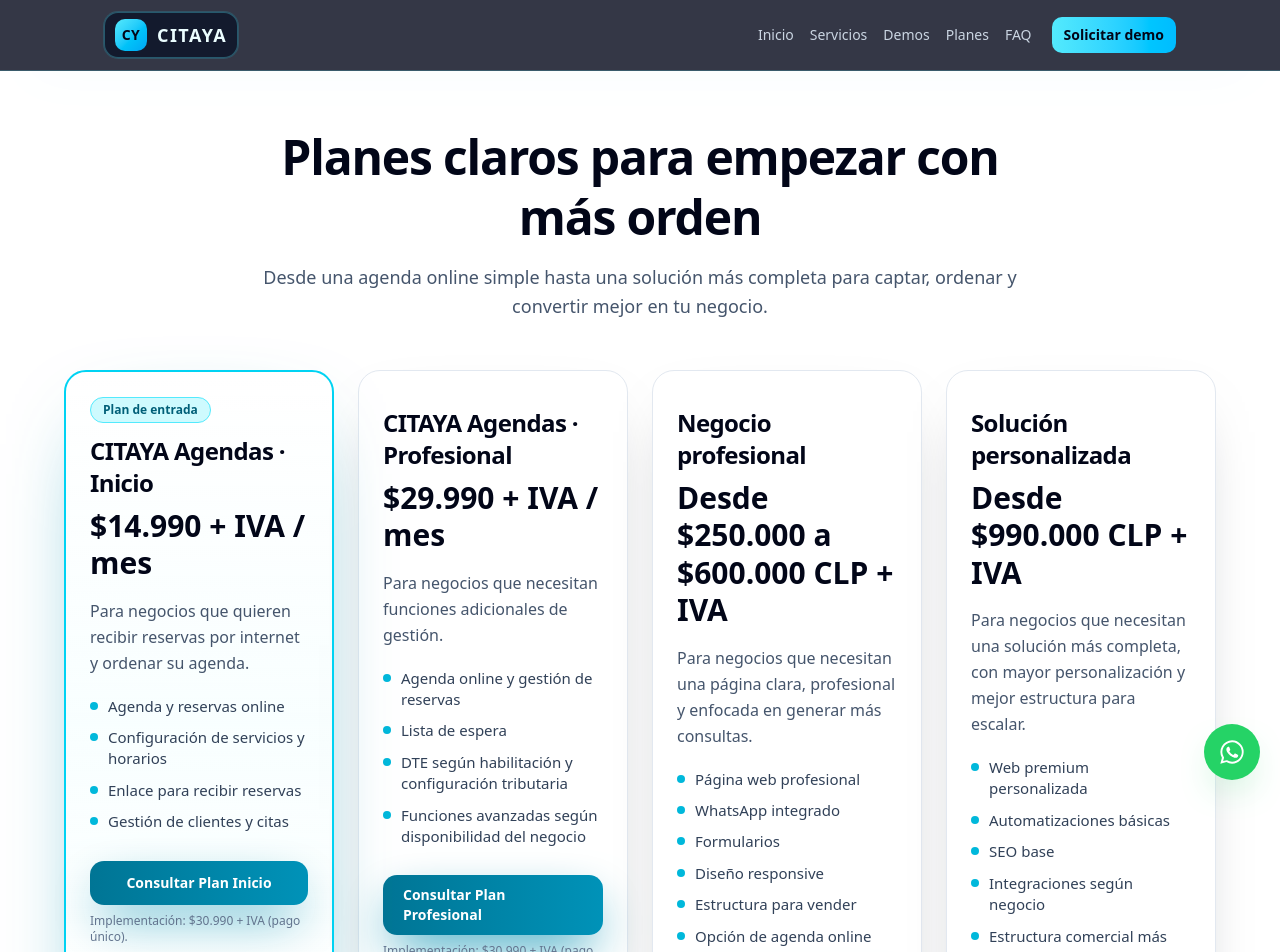
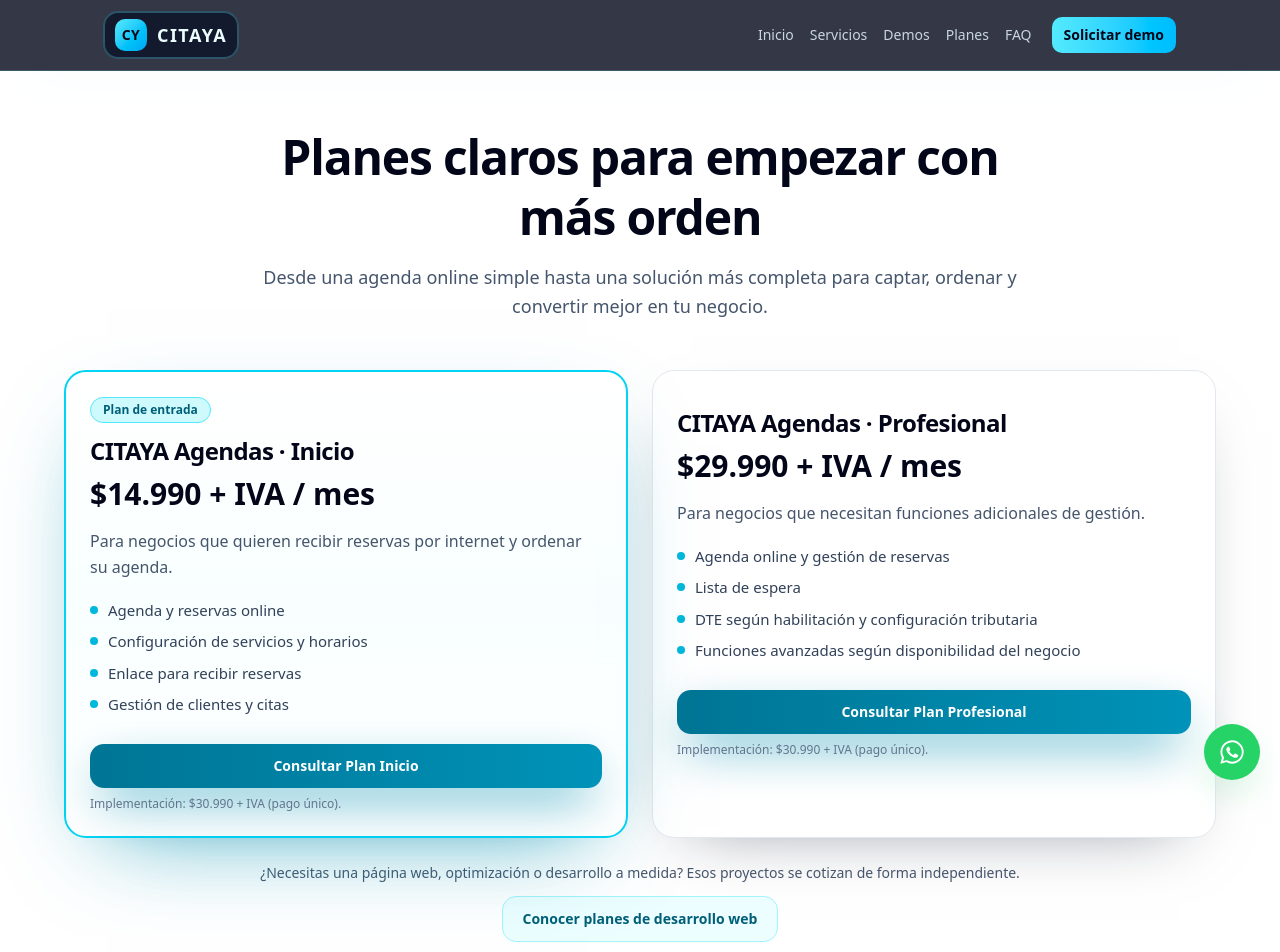
Before and after one commit to verf2390/citaya-agendas, a Next.js app: page /planes in a window 1280 px wide. Shown: the top 952 px of the page. Built offline with nearby package versions, Linux system fonts and the light colour scheme.

Commit message:
fix(CIT-129): remove stale web price cards from Agendas plans and link approved /servicios

```diff
--- a/app/(marketing)/components/home/plans-section.tsx
+++ b/app/(marketing)/components/home/plans-section.tsx
@@ -52,40 +52,7 @@
     footnote: `Implementación: ${formatBookingPriceCLP(BOOKING_PRICES_CLP.implementationNet)} + IVA (pago único).`,
     message: "Hola, quisiera información sobre CITAYA Agendas Plan Profesional, DTE y lista de espera.",
   },
-  {
-    title: "Negocio profesional",
-    price: "Desde $250.000 a $600.000 CLP + IVA",
-    description:
-      "Para negocios que necesitan una página clara, profesional y enfocada en generar más consultas.",
-    benefits: [
-      "Página web profesional",
-      "WhatsApp integrado",
-      "Formularios",
-      "Diseño responsive",
-      "Estructura para vender",
-      "Opción de agenda online",
-    ],
-    cta: "Quiero esta opción",
-    highlighted: false,
-    footnote: "El valor depende del alcance y funcionalidades.",
-    message: "Hola Victor, quiero la opción Negocio profesional de Citaya.",
-  },
-  {
-    title: "Solución personalizada",
-    price: "Desde $990.000 CLP + IVA",
-    description:
-      "Para negocios que necesitan una solución más completa, con mayor personalización y mejor estructura para escalar.",
-    benefits: [
-      "Web premium personalizada",
-      "Automatizaciones básicas",
-      "SEO base",
-      "Integraciones según negocio",
-      "Estructura comercial más robusta",
-    ],
-    cta: "Quiero una propuesta",
-    highlighted: false,
-    message: "Hola Victor, quiero una propuesta personalizada de Citaya.",
-  },
+
 ];
 
 const supportPills = ["Agenda online real", "Web para servicios", "Ejemplo premium personalizable"] as const;
@@ -104,7 +71,7 @@
           </p>
         </div>
 
-        <div className="mt-10 grid grid-cols-1 gap-5 lg:mt-12 sm:grid-cols-2 xl:grid-cols-4 lg:items-stretch lg:gap-6">
+        <div className="mt-10 grid grid-cols-1 gap-5 lg:mt-12 md:grid-cols-2 lg:items-stretch lg:gap-6">
           {plans.map((plan) => {
             const whatsappHref = `${whatsappBase}?text=${encodeURIComponent(plan.message)}`;
             const cardClasses = plan.highlighted
@@ -152,6 +119,15 @@
           })}
         </div>
 
+        <div className="mx-auto mt-6 max-w-3xl text-center">
+          <p className="text-sm leading-relaxed text-slate-600">
+            ¿Necesitas una página web, optimización o desarrollo a medida? Esos proyectos se cotizan de forma independiente.
+          </p>
+          <Link href="/servicios#planes-web" className="mt-3 inline-flex min-h-11 items-center justify-center rounded-xl border border-cyan-200 bg-cyan-50 px-5 py-3 text-sm font-semibold text-cyan-800 transition hover:bg-cyan-100">
+            Conocer planes de desarrollo web
+          </Link>
+        </div>
+
         <p className="mx-auto mt-5 max-w-3xl text-center text-sm leading-relaxed text-slate-600">
           {BOOKING_DEMO_TERMS} {BOOKING_EXCLUSIONS} Los servicios web personalizados se cotizan por alcance.
         </p>
```
